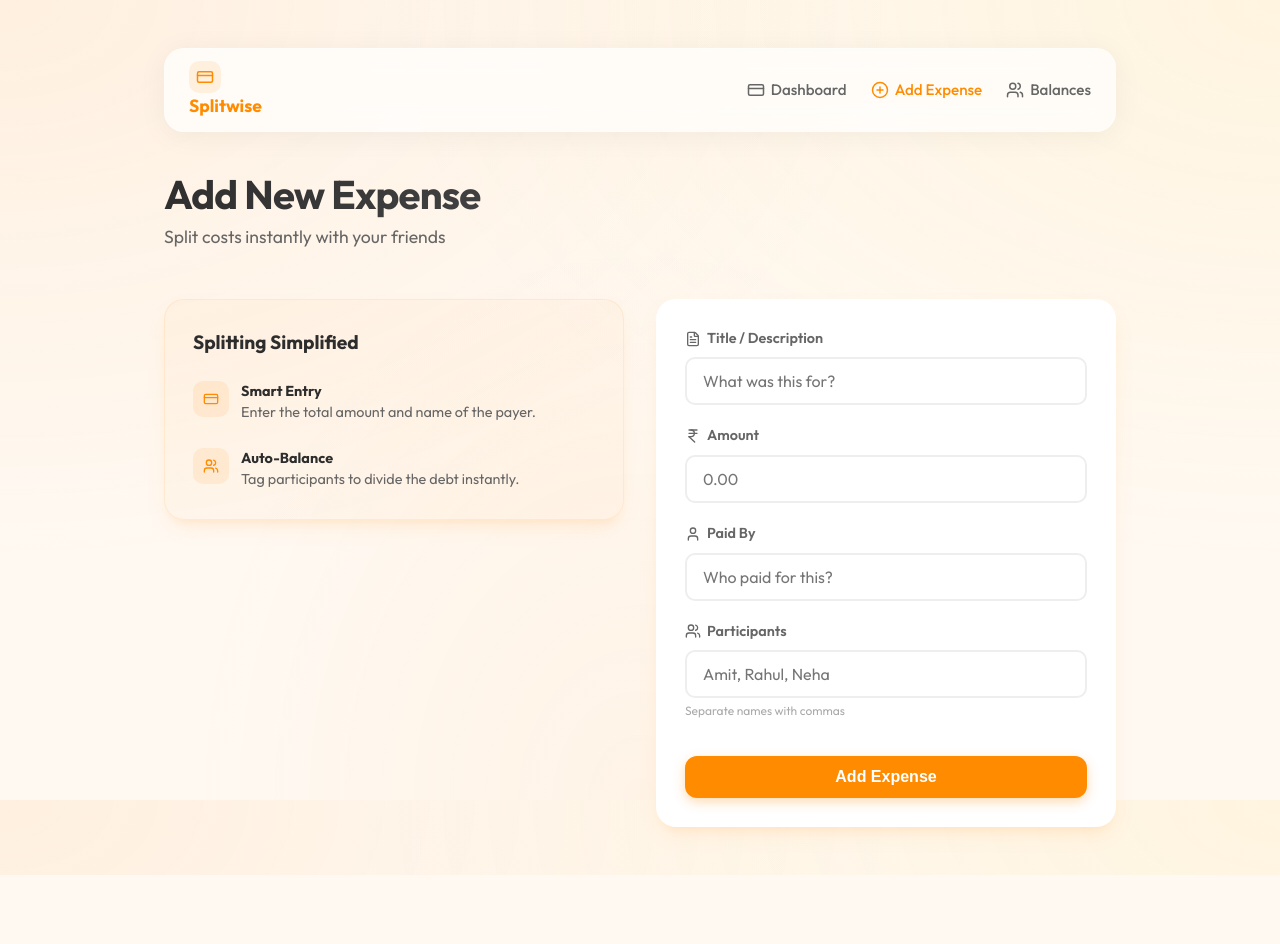
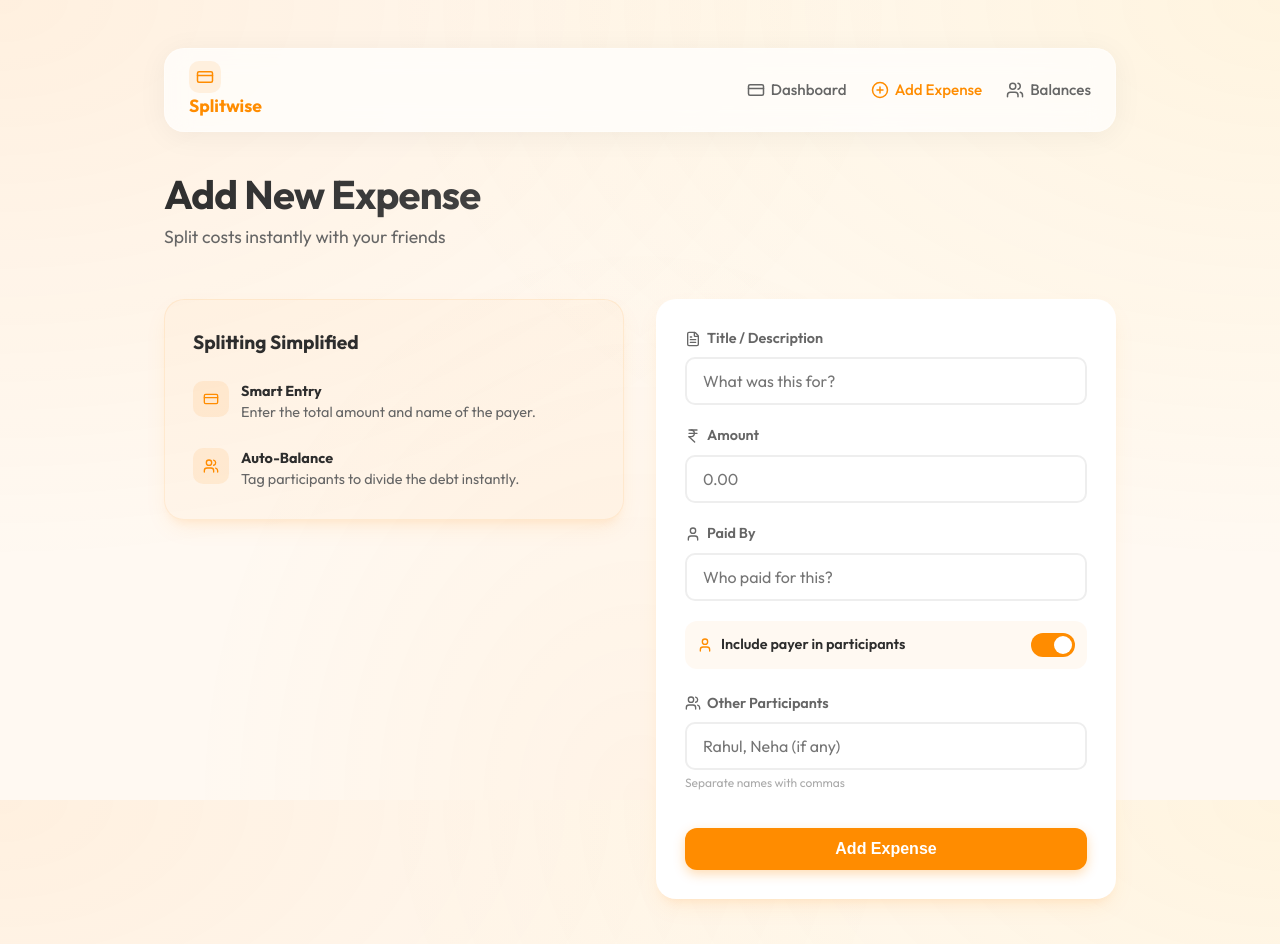
Before and after one commit to prakhar1304/Splitwise, a Next.js app in the folder frontend/: page /add in a window 1280 px wide. Shown: the top 944 px of the page. Before the commit the page ends 875 px from the top, so only its background shows below. Built offline with nearby package versions, Linux system fonts and the light colour scheme.

Commit message:
Added toggle for better ui

```diff
--- a/frontend/src/app/add/page.tsx
+++ b/frontend/src/app/add/page.tsx
@@ -11,6 +11,7 @@
     const [success, setSuccess] = useState(false);
     const [error, setError] = useState("");
 
+    const [includePaidBy, setIncludePaidBy] = useState(true);
     const [formData, setFormData] = useState({
         name: "",
         amount: "",
@@ -24,12 +25,21 @@
         setError("");
 
         try {
+            let participantList = formData.participants.split(",").map(p => p.trim()).filter(p => p !== "");
+
+            // Add paidBy to participants if toggle is ON and not already included
+            if (includePaidBy && formData.paidBy) {
+                if (!participantList.some(p => p.toLowerCase() === formData.paidBy.toLowerCase())) {
+                    participantList.push(formData.paidBy);
+                }
+            }
+
             const payload = {
                 name: formData.name,
                 amount: Number(formData.amount),
-                description: formData.name, // using name as description for simplicity
+                description: formData.name,
                 paidBy: formData.paidBy,
-                participants: formData.participants.split(",").map(p => p.trim()).filter(p => p !== "")
+                participants: participantList
             };
 
             await expenseApi.createExpense(payload);
@@ -141,18 +151,32 @@
                                 />
                             </div>
 
+                            <div className="form-group" style={{ display: 'flex', alignItems: 'center', justifyContent: 'space-between', padding: '0.75rem', background: 'rgba(255, 140, 0, 0.05)', borderRadius: '12px', marginBottom: '1.5rem' }}>
+                                <div style={{ display: 'flex', alignItems: 'center', gap: '8px' }}>
+                                    <User size={16} color="var(--primary)" />
+                                    <span style={{ fontSize: '0.9rem', fontWeight: 600, color: 'var(--text-main)' }}>Include payer in participants</span>
+                                </div>
+                                <label className="switch">
+                                    <input
+                                        type="checkbox"
+                                        checked={includePaidBy}
+                                        onChange={(e) => setIncludePaidBy(e.target.checked)}
+                                    />
+                                    <span className="slider round"></span>
+                                </label>
+                            </div>
+
                             <div className="form-group">
                                 <label className="form-label">
                                     <div style={{ display: 'flex', alignItems: 'center', gap: '6px' }}>
                                         <Users size={16} />
-                                        Participants
+                                        Other Participants
                                     </div>
                                 </label>
                                 <input
                                     type="text"
                                     className="form-input"
-                                    placeholder="Amit, Rahul, Neha"
-                                    required
+                                    placeholder="Rahul, Neha (if any)"
                                     value={formData.participants}
                                     onChange={(e) => setFormData({ ...formData, participants: e.target.value })}
                                 />
--- a/frontend/src/app/globals.css
+++ b/frontend/src/app/globals.css
@@ -142,6 +142,66 @@
   transition: color 0.2s;
 }
 
+/* Switch Toggle styles */
+.switch {
+  position: relative;
+  display: inline-block;
+  width: 44px;
+  height: 24px;
+}
+
+.switch input {
+  opacity: 0;
+  width: 0;
+  height: 0;
+}
+
+.slider {
+  position: absolute;
+  cursor: pointer;
+  top: 0;
+  left: 0;
+  right: 0;
+  bottom: 0;
+  background-color: #ccc;
+  -webkit-transition: .4s;
+  transition: .4s;
+}
+
+.slider:before {
+  position: absolute;
+  content: "";
+  height: 18px;
+  width: 18px;
+  left: 3px;
+  bottom: 3px;
+  background-color: white;
+  -webkit-transition: .4s;
+  transition: .4s;
+}
+
+input:checked+.slider {
+  background-color: var(--primary);
+}
+
+input:focus+.slider {
+  box-shadow: 0 0 1px var(--primary);
+}
+
+input:checked+.slider:before {
+  -webkit-transform: translateX(20px);
+  -ms-transform: translateX(20px);
+  transform: translateX(20px);
+}
+
+.slider.round {
+  border-radius: 34px;
+}
+
+.slider.round:before {
+  border-radius: 50%;
+}
+
 .nav-link:hover,
 .nav-link.active {
   color: var(--primary);
```
